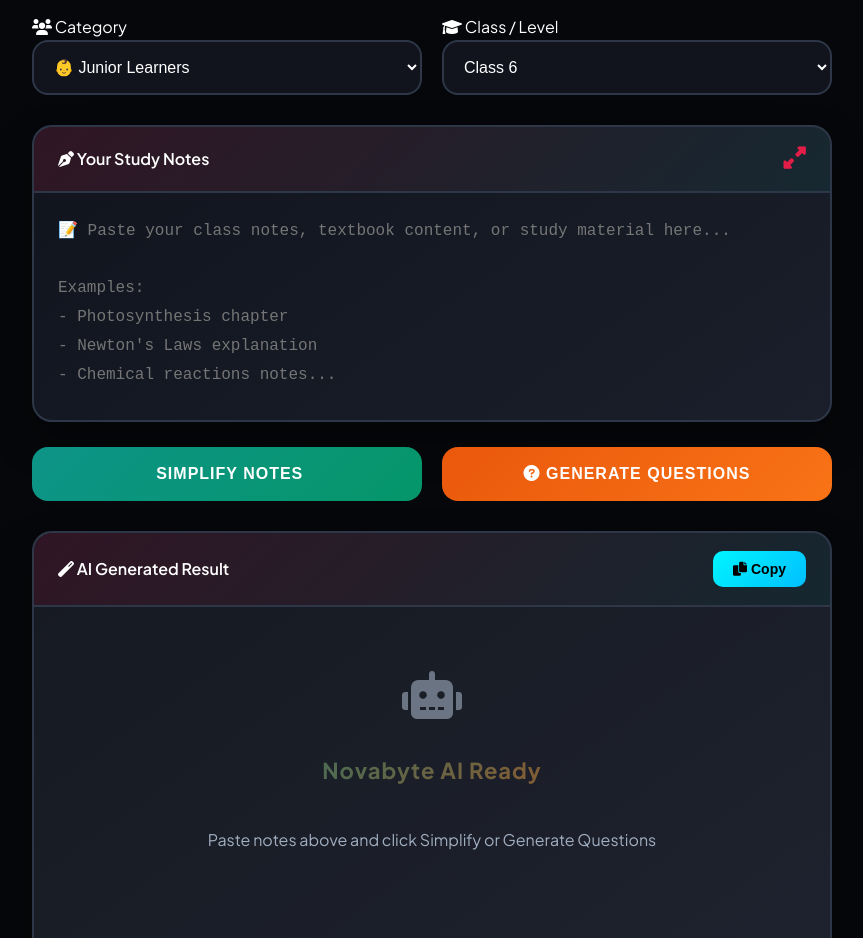
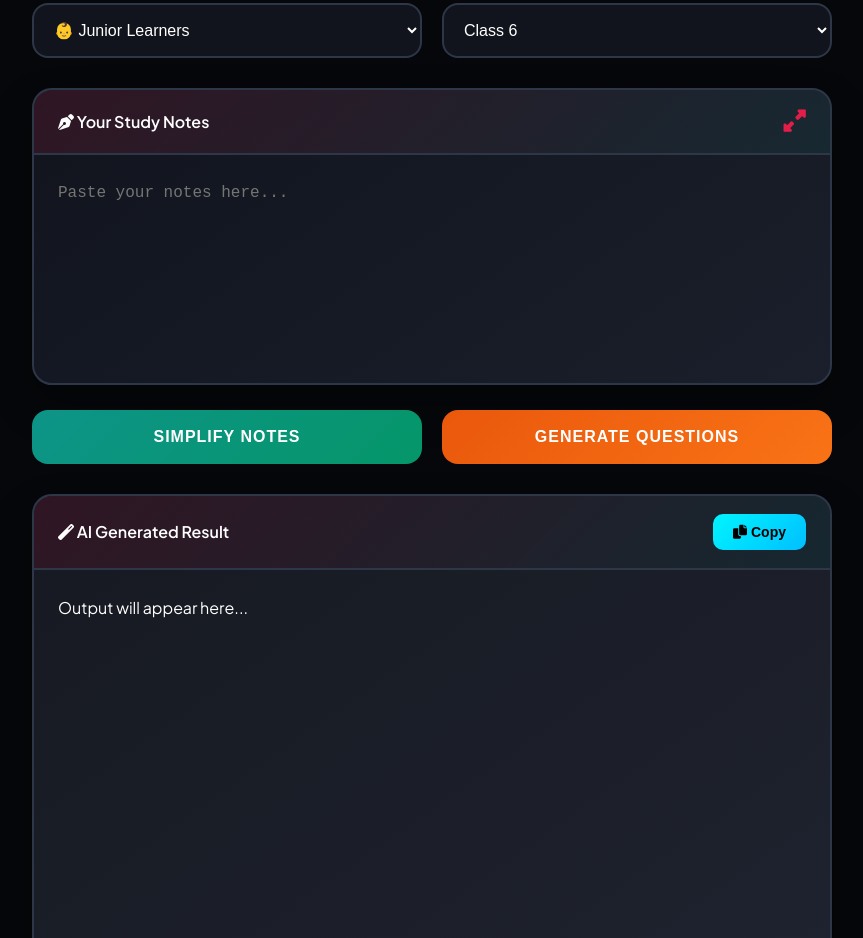
Before and after one commit to novabyte-project/NovaByte-ai, a plain HTML site: page index.html in a window 1280 px wide. Shown: the part 143-1081 px from the top of the page, without its empty margins (208-1071 px from the left). Drawn offline with Linux system fonts and the light colour scheme.

Commit message:
Update index.html

```diff
--- a/index.html
+++ b/index.html
@@ -5,25 +5,27 @@
     <meta name="viewport" content="width=device-width, initial-scale=1.0">
     <title>Novabyte AI | Student Portalz</title>
     <link rel="stylesheet" href="style.css">
-    <!-- ✅ PREMIUM FONTS ADDED -->
+
+    <!-- Fonts -->
     <link href="https://fonts.googleapis.com/css2?family=Orbitron:wght@700&family=Plus+Jakarta+Sans:wght@400;500;600;700;800&display=swap" rel="stylesheet">
+
     <link rel="stylesheet" href="https://cdnjs.cloudflare.com/ajax/libs/font-awesome/6.0.0/css/all.min.css">
 </head>
 <body>
 
+    <!-- HEADER (OLD - CLEAN) -->
     <header class="header">
         <div class="logo-container">
             <h1 class="brand-name">NOVABYTE <span class="ai-text">AI</span></h1>
-            <!-- ✅ PROFESSIONAL TAGLINE -->
-            <p style="color: var(--text-dim); font-size: 1rem; font-weight: 500;">Smart Learning for Smart Students</p>
         </div>
     </header>
 
     <main class="container">
-        <!-- ✅ BETTER LABELS -->
+
+        <!-- DROPDOWNS (SIDE BY SIDE + EMOJI) -->
         <div class="controls">
             <div class="dropdown-group">
-                <label for="categorySelect"><i class="fas fa-users"></i> Category</label>
+                <label>Category</label>
                 <select id="categorySelect">
                     <option value="junior">👶 Junior Learners</option>
                     <option value="focus">📚 Focus Scholars</option>
@@ -31,67 +33,62 @@
                     <option value="college">🎓 Advanced Thinkers</option>
                 </select>
             </div>
+
             <div class="dropdown-group">
-                <label for="classSelect"><i class="fas fa-graduation-cap"></i> Class / Level</label>
+                <label>Class / Level</label>
                 <select id="classSelect"></select>
             </div>
         </div>
 
-        <!-- ✅ INPUT - PROFESSIONAL -->
+        <!-- NOTES BOX (OLD SIMPLE) -->
         <div class="input-wrapper">
             <div class="box-header">
                 <span><i class="fas fa-pen-nib"></i> Your Study Notes</span>
-                <button id="previewBtn" title="Full Screen Preview">
+                <button id="previewBtn" title="Full Screen View">
                     <i class="fas fa-expand-alt"></i>
                 </button>
             </div>
-            <textarea
-                id="studentNotes"
-                placeholder="📝 Paste your class notes, textbook content, or study material here...
 
-Examples:
-- Photosynthesis chapter
-- Newton's Laws explanation
-- Chemical reactions notes..."></textarea>
+            <textarea id="studentNotes" placeholder="Paste your notes here..."></textarea>
         </div>
 
-        <!-- ✅ BUTTONS - SPACED PERFECTLY -->
+        <!-- BUTTONS (OLD SIDE BY SIDE) -->
         <div class="button-grid">
             <button id="btnSimplify" class="btn btn-teal">
-                <i class="fas fa-sparkles"></i> Simplify Notes
+                Simplify Notes
             </button>
+
             <button id="btnQuestions" class="btn btn-orange">
-                <i class="fas fa-question-circle"></i> Generate Questions
+                Generate Questions
             </button>
         </div>
 
-        <!-- ✅ RESULT - PREMIUM LOOK -->
+        <!-- RESULT BOX (OLD + NEW COPY BUTTON) -->
         <div class="result-wrapper">
             <div class="box-header">
                 <span><i class="fas fa-magic"></i> AI Generated Result</span>
+
                 <button id="btnCopy" class="btn-copy">
                     <i class="fas fa-copy"></i> Copy
                 </button>
             </div>
+
             <div id="resultBox" class="scrollable-box">
-                <!-- ✅ PROFESSIONAL PLACEHOLDER -->
-                <div style="text-align: center; color: var(--text-dim); padding: 40px 20px;">
-                    <i class="fas fa-robot" style="font-size: 48px; margin-bottom: 16px; opacity: 0.6;"></i>
-                    <h3 style="font-size: 20px; margin-bottom: 8px; opacity: 0.8;">Novabyte AI Ready</h3>
-                    <p>Paste notes above and click Simplify or Generate Questions</p>
-                </div>
+                <p class="placeholder-text">Output will appear here...</p>
             </div>
         </div>
+
     </main>
 
-    <!-- ✅ MODAL - ENHANCED -->
+    <!-- PREVIEW MODAL (NEW - KEEP) -->
     <div id="previewModal" class="modal">
         <div class="modal-content">
             <div class="modal-header">
-                <h3><i class="fas fa-eye"></i> Full Screen Preview</h3>
+                <h3><i class="fas fa-eye"></i> Notes Preview</h3>
                 <span id="closeModal" class="close">&times;</span>
             </div>
-            <textarea id="modalText" class="modal-textarea" placeholder="Your notes will appear here..."></textarea>
+
+            <textarea id="modalText" class="modal-textarea"></textarea>
         </div>
     </div>
 
```
